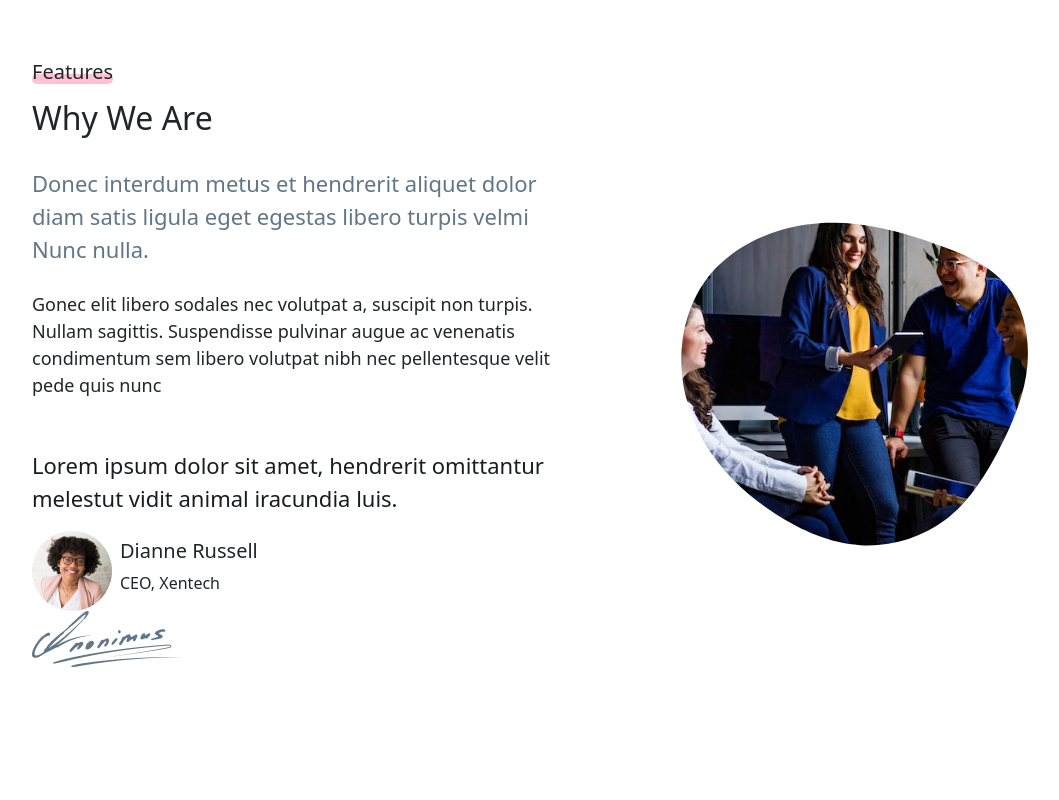
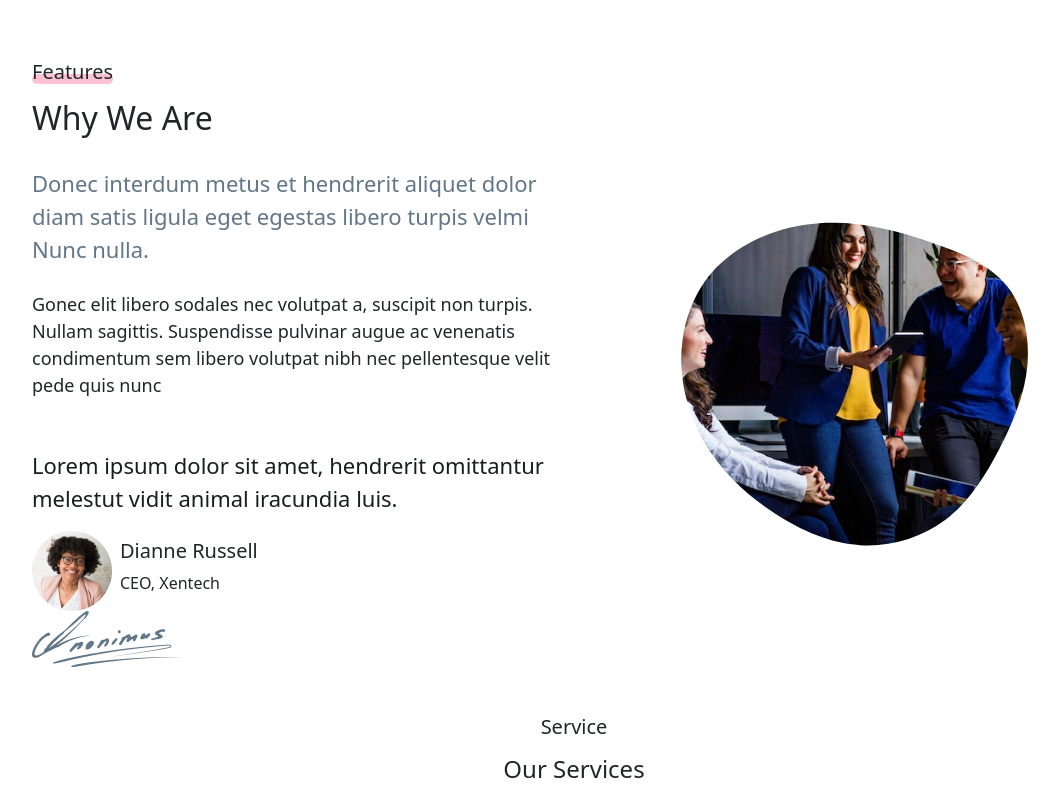
Before and after one commit to Shahinul-Islam/xentech_bootstrap_js_BPO, a plain HTML site: page index.html in a window 1280 px wide. Shown: the part 1630-2430 px from the top of the page, without its empty margins (66-1125 px from the left). Before the commit the page ends 2345 px from the top, so only its background shows below. Drawn offline with nearby package versions, Linux system fonts and the light colour scheme.

Commit message:
our services page sttarted

```diff
--- a/index.html
+++ b/index.html
@@ -166,6 +166,18 @@
 
   <!-- features section goes here  -->
 
+  <!-- services section goes here  -->
+
+  <div class="container-fluid">
+    <div class="container">
+      <h5 class="text-center">Service</h5>
+      <h4 class="text-center my-3">Our Services</h4>
+    </div>
+  </div>
+
+
+  <!-- services section goes here  -->
+
 
     <!-- script file  -->
     <script src="https://kit.fontawesome.com/1ed2fe7716.js" crossorigin="anonymous"></script>
```
